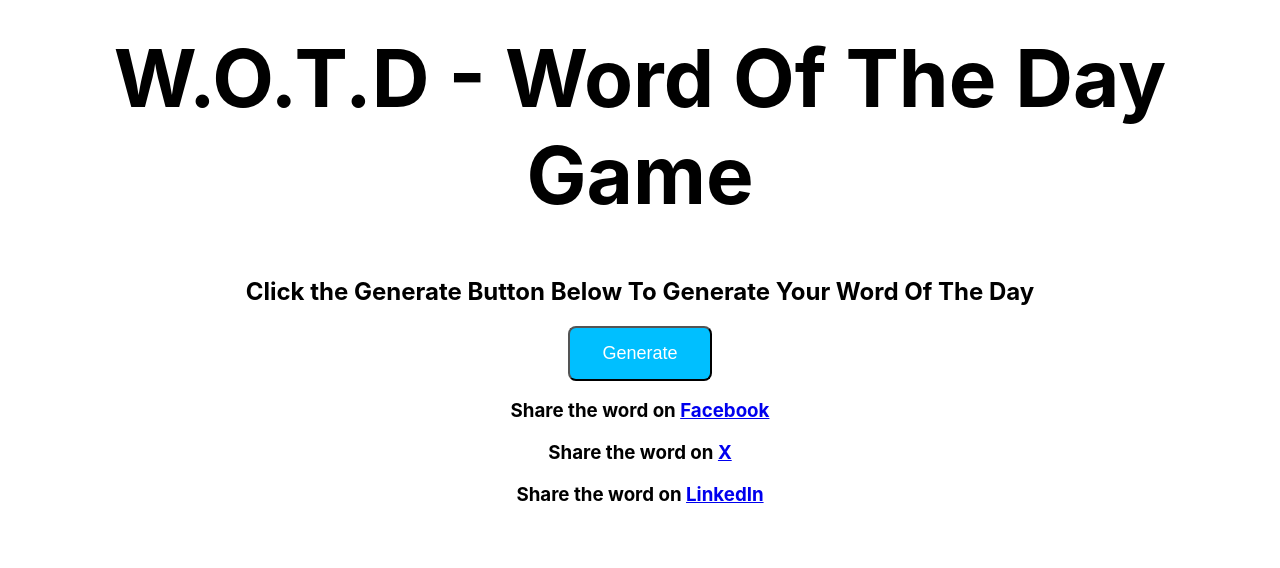
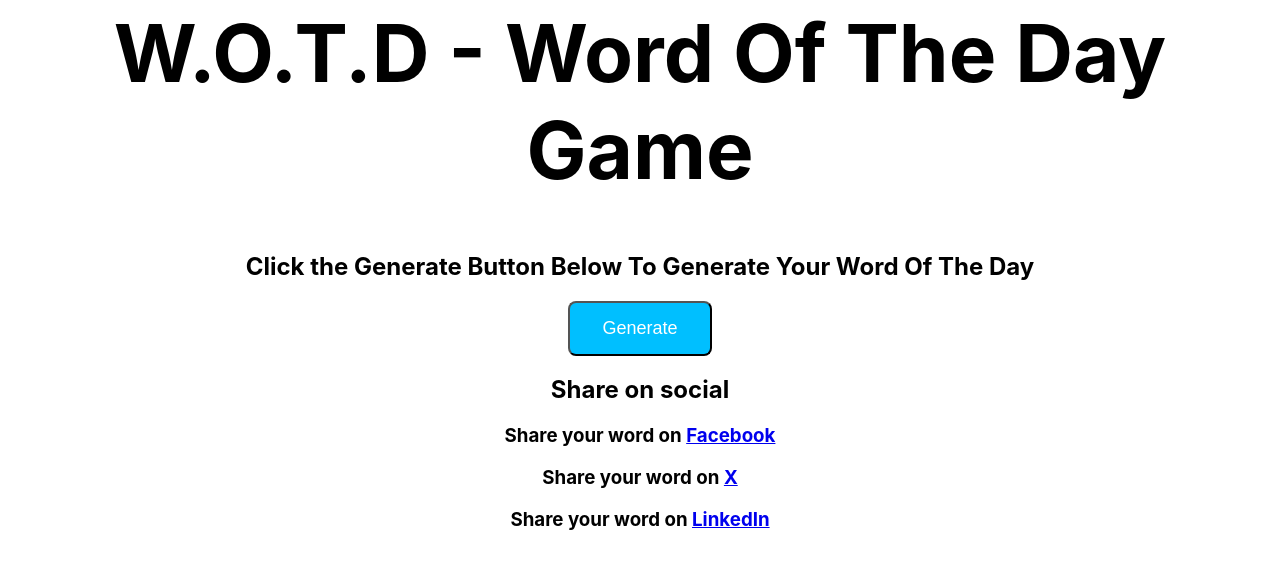
Before and after one commit to bowoadej/wotd-app, a React (Create React App) app: page / in a window 1280 px wide. Shown: the top 568 px of the page. Built offline with nearby package versions, Linux system fonts and the light colour scheme; no server answers.

Commit message:
changes to share social

```diff
--- a/src/App.css
+++ b/src/App.css
@@ -46,7 +46,7 @@ button {
 }
 
 button:hover {
-  background-color: rgb(63, 63, 255);
+  background-color: rgb(100, 200, 235);
   border-color: black;
 }
 
@@ -68,3 +68,7 @@ button:hover {
 #footer-p {
   font-size: small;
 }
+
+#social-stack {
+  display: inline-block;
+}
--- a/src/App.js
+++ b/src/App.js
@@ -12,8 +12,12 @@ function App() {
       </header>
       <div id="body">
         <Button />
-        <SocialShare />
-
+        <h2>Share on social</h2>
+        <div className="social-stack">
+          <SocialShare socialName="Facebook" url="https://www.facebook.com" />
+          <SocialShare socialName="X" url="https://www.x.com" />
+          <SocialShare socialName="LinkedIn" url="https://www.linkedin.com" />
+        </div>
       </div>
     </div>
   );
--- a/src/components/SocialShare.js
+++ b/src/components/SocialShare.js
@@ -1,10 +1,9 @@
 
-export default function SocialShare() {
+export default function SocialShare(props) {
+
     return (
         <div className="social-share">
-            <h3>Share the word on <a href="http://facebook.com">Facebook</a></h3>
-            <h3>Share the word on <a href="http://x.com">X</a></h3>
-            <h3>Share the word on <a href="http://linkedin.com">LinkedIn</a></h3>
+            <h3>Share your word on <a href={props.url}>{props.socialName}</a></h3>
 
         </div>
     )
```
